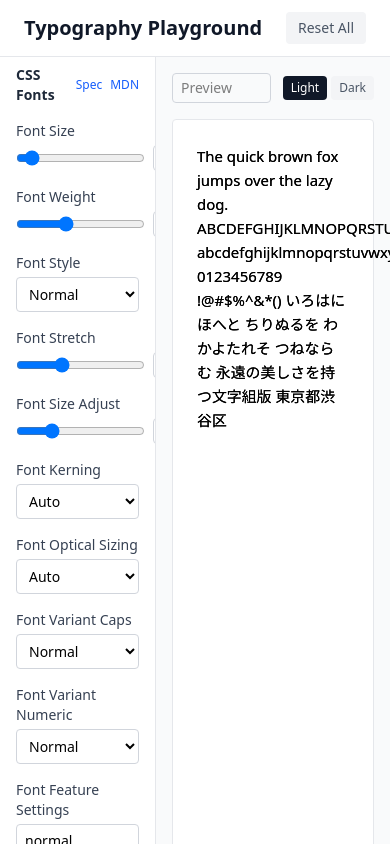
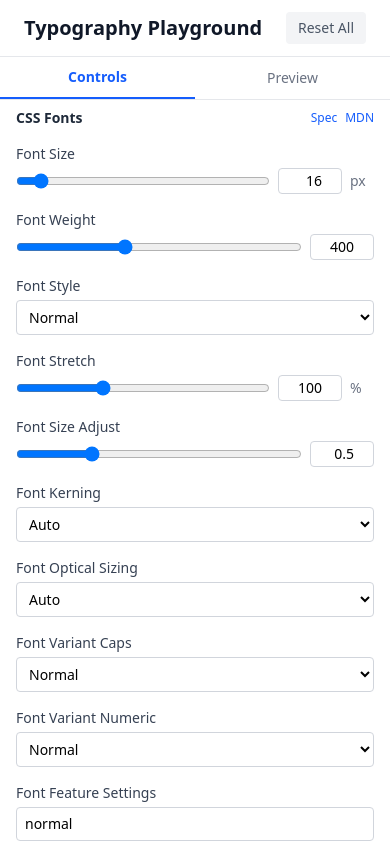
Before and after one commit to yend724/typography-playground, a React (Vite) app: page / in a window 390 px wide. Shown: the top 844 px of the page. Built offline with nearby package versions, Linux system fonts and the light colour scheme.

Commit message:
feat: モバイルでControls/Previewタブ切り替えを追加
- md未満でタブバーを表示し、Controls/Previewを切り替え可能に
- デスクトップ(md以上)は従来の左右分割レイアウトを維持
- コントロールパネルにmax-w-80を設定

```diff
--- a/src/views/PlaygroundView.tsx
+++ b/src/views/PlaygroundView.tsx
@@ -1,13 +1,17 @@
+import { useState } from "react";
 import { useTypography } from "../shared/hooks/useTypographyState";
 import { ControlPanel } from "../features/controls/ControlPanel";
 import { PreviewPanel } from "../features/preview/PreviewPanel";
 
+type Tab = "controls" | "preview";
+
 export const PlaygroundView = () => {
   const { resetAll } = useTypography();
+  const [activeTab, setActiveTab] = useState<Tab>("controls");
 
   return (
-    <div className="min-h-screen bg-gray-50 flex flex-col">
-      <header className="flex items-center justify-between px-6 py-3 bg-white border-b border-gray-200">
+    <div className="min-h-screen md:h-screen bg-gray-50 flex flex-col">
+      <header className="flex items-center justify-between px-6 py-3 bg-white border-b border-gray-200 shrink-0">
         <h1 className="text-xl font-bold text-gray-900">
           Typography Playground
         </h1>
@@ -19,11 +23,42 @@ export const PlaygroundView = () => {
         </button>
       </header>
 
-      <main className="flex flex-1 overflow-hidden">
-        <div className="w-2/5 overflow-y-auto border-r border-gray-200 bg-white">
+      <nav className="grid grid-cols-2 bg-white border-b border-gray-200 md:hidden">
+        <button
+          onClick={() => setActiveTab("controls")}
+          className={`py-2.5 text-sm text-center transition-colors ${
+            activeTab === "controls"
+              ? "border-b-2 border-blue-600 text-blue-600 font-semibold"
+              : "text-gray-500"
+          }`}
+        >
+          Controls
+        </button>
+        <button
+          onClick={() => setActiveTab("preview")}
+          className={`py-2.5 text-sm text-center transition-colors ${
+            activeTab === "preview"
+              ? "border-b-2 border-blue-600 text-blue-600 font-semibold"
+              : "text-gray-500"
+          }`}
+        >
+          Preview
+        </button>
+      </nav>
+
+      <main className="flex flex-col md:flex-row flex-1 md:overflow-hidden">
+        <div
+          className={`${
+            activeTab === "controls" ? "flex-1" : "hidden"
+          } md:flex md:flex-col overflow-y-auto md:border-r border-gray-200 bg-white md:w-80 md:max-w-80 md:shrink-0`}
+        >
           <ControlPanel />
         </div>
-        <div className="w-3/5 overflow-y-auto">
+        <div
+          className={`${
+            activeTab === "preview" ? "flex-1" : "hidden"
+          } md:flex md:flex-col md:flex-1 overflow-y-auto`}
+        >
           <PreviewPanel />
         </div>
       </main>
```
